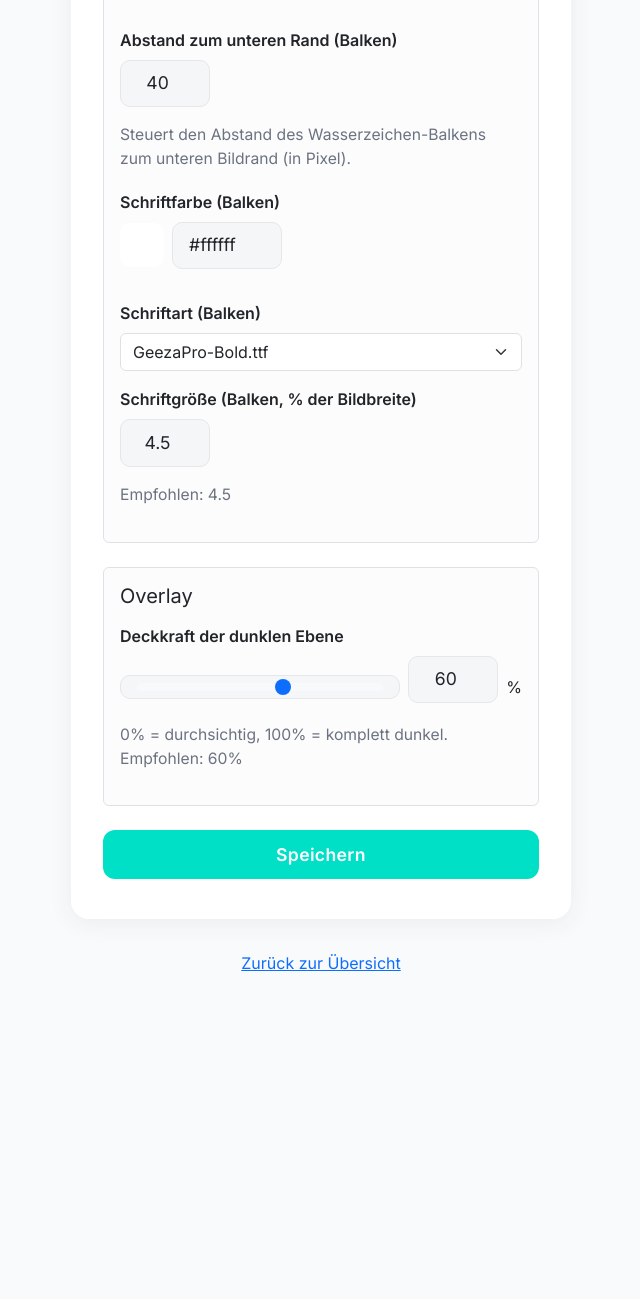
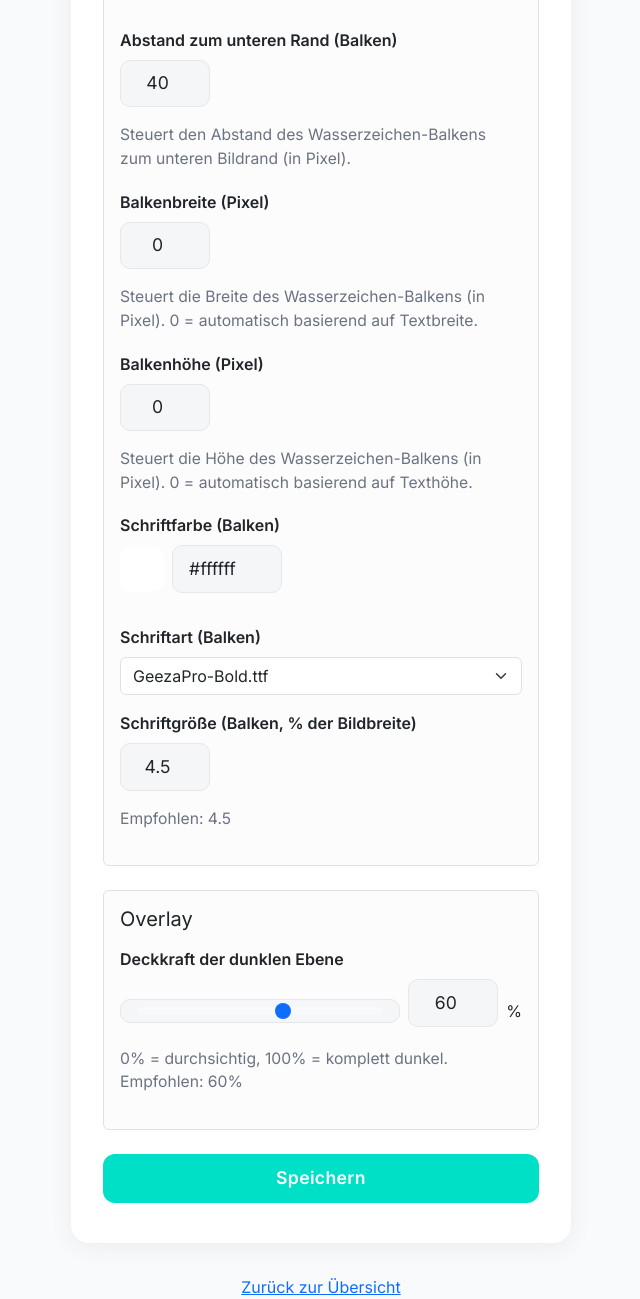
Before and after one commit to BrunoVince/ig_webapp, a Flask app: page /admin/edit/1 in a window 1280 px wide. Shown: the part 2063-3362 px from the top of the page, without its empty margins (319-959 px from the left). Before the commit the page ends 3034 px from the top, so only its background shows below. Run offline with Flask 2, Linux system fonts and the light colour scheme; the visitor is signed in with stand-in values (Sample User, id 1).

Commit message:
Balkenbreite und -höhe konfigurierbar

```diff
--- a/app.py
+++ b/app.py
@@ -179,9 +179,30 @@ def create_image_with_text_and_watermark(background_path, text, layout_key):
             watermark_font = ImageFont.load_default()
     watermark_font_color = hex_to_rgb(layout.get('watermark_font_color', '#ffffff'))
     watermark_bbox = draw.textbbox((0, 0), watermark['text'], font=watermark_font)
+    watermark_width = watermark_bbox[2] - watermark_bbox[0]
     watermark_height = watermark_bbox[3] - watermark_bbox[1]
+    watermark_offset_y = watermark_bbox[1]
     padding_y = int(watermark_height * 0.5)
-    bar_height = int(watermark_height + 2 * padding_y)
+    padding_x = int(watermark_width * 0.1)
+
+    # Balkenhöhe: entweder benutzerdefiniert oder automatisch berechnet
+    watermark_bar_height = int(layout.get('watermark_bar_height', 0))
+    if watermark_bar_height <= 0:
+        # Automatische Berechnung basierend auf Texthöhe
+        bar_height = int(watermark_height + 2 * padding_y)
+    else:
+        # Benutzerdefinierte Höhe
+        bar_height = watermark_bar_height
+
+    # Balkenbreite: entweder benutzerdefiniert oder automatisch berechnet
+    watermark_bar_width = int(layout.get('watermark_bar_width', 0))
+    if watermark_bar_width <= 0:
+        # Automatische Berechnung basierend auf Textbreite
+        bar_width = int(watermark_width + 2 * padding_x)
+    else:
+        # Benutzerdefinierte Breite
+        bar_width = watermark_bar_width
+
     reserved_bottom = bar_height + margin // 2
     reserved_top = max(logo_height + 30, 150)
     max_text_height = height - reserved_top - reserved_bottom - margin
@@ -317,21 +338,30 @@ def create_image_with_text_and_watermark(background_path, text, layout_key):
     watermark_width = watermark_bbox[2] - watermark_bbox[0]
     watermark_height = watermark_bbox[3] - watermark_bbox[1]
     watermark_offset_y = watermark_bbox[1]
-    padding_y = int(watermark_height * 0.5)
-    padding_x = int(watermark_width * 0.1)
-    bar_height = int(watermark_height + 2 * padding_y)
+
+    # Balkengröße aus der obigen Berechnung verwenden
     background_rect = Image.new('RGBA', (
-        int(watermark_width + 2 * padding_x),
+        bar_width,
         bar_height
     ), watermark['color'])
-    watermark_x = (width - watermark_width) // 2
+
+    # Balken horizontal zentrieren
+    bar_x = (width - bar_width) // 2
     bar_y = height - watermark_margin_bottom - bar_height // 2
+
     background_rect_pos = (
-        int(watermark_x - padding_x),
+        bar_x,
         bar_y
     )
+
     img.paste(background_rect, background_rect_pos, background_rect)
+
+    # Text horizontal zentrieren im Balken
+    watermark_x = (width - watermark_width) // 2
+
+    # Text vertikal zentrieren im Balken
     text_y = bar_y + (bar_height - watermark_height) // 2 - watermark_offset_y
+
     draw.text((watermark_x, text_y),
               watermark['text'],
               font=watermark_font,
@@ -427,9 +457,11 @@ def admin():
 def edit_layout(layout_key):
     if not session.get('is_admin'):
         return redirect(url_for('admin_login'))
+
     layouts = load_layouts()
     layout = layouts.get(layout_key, {})
     fonts = get_available_fonts()
+
     if request.method == 'POST':
         name = request.form['name']
         watermark_text = request.form['watermark_text']
@@ -447,16 +479,19 @@ def edit_layout(layout_key):
         watermark_font_color = request.form.get('watermark_font_color', '#ffffff')
         watermark_font = request.form.get('watermark_font', 'GeezaPro-Bold.ttf')
         watermark_font_size_percent = float(request.form.get('watermark_font_size_percent', 4.5))
+        watermark_bar_width = int(request.form.get('watermark_bar_width', 0))
+        watermark_bar_height = int(request.form.get('watermark_bar_height', 0))
         max_font_size_mode = request.form.get('max_font_size_mode', 'percent')
         max_font_size_value = float(request.form.get('max_font_size_value', 15.0))
-        # Logo-Upload
+        logo_size = int(request.form.get('logo_size', 120))
+        # Ursprüngliche Logo-Upload-Logik wiederherstellen
         logo_file = request.files.get('logo_file')
         logo_path = layout.get('logo_file', f'static/logos/{name}.png')
         if logo_file and logo_file.filename:
             filename = secure_filename(f'{name}.png')
             logo_path = os.path.join(LOGO_FOLDER, filename)
             logo_file.save(logo_path)
-        # Font-Upload
+        # Font-Upload bleibt wie gehabt
         font_file = request.files.get('font_file')
         if font_file and font_file.filename:
             font_filename = secure_filename(font_file.filename)
@@ -479,9 +514,11 @@ def edit_layout(layout_key):
             'watermark_font_color': watermark_font_color,
             'watermark_font': watermark_font,
             'watermark_font_size_percent': watermark_font_size_percent,
+            'watermark_bar_width': watermark_bar_width,
+            'watermark_bar_height': watermark_bar_height,
             'max_font_size_mode': max_font_size_mode,
             'max_font_size_value': max_font_size_value,
-            'logo_size': int(request.form.get('logo_size', 120)),
+            'logo_size': logo_size
         }
         if layout_key != name and layout_key in layouts:
             del layouts[layout_key]
--- a/layouts.json
+++ b/layouts.json
@@ -1,23 +1,26 @@
 {
   "JUNGSF4KTEN": {
     "watermark_text": "JUNGSF4KTEN",
-    "text_color": "#0F93B2",
+    "text_color": "#0f93b2",
     "logo_file": "static/logos/JUNGSF4KTEN.png",
     "watermark_color": "#0078ff",
     "opacity": 0.6,
-    "font": "GeezaPro-Bold.ttf",
-    "letter_spacing": -2,
-    "line_spacing": -11,
+    "font": "Roboto-ExtraBold.ttf",
+    "letter_spacing": 0,
+    "line_spacing": 7,
     "shadow_color": "#000000",
     "shadow_opacity": 180,
     "shadow_offset_x": 3,
     "shadow_offset_y": 3,
-    "watermark_margin_bottom": 40,
+    "watermark_margin_bottom": 114,
     "watermark_font_color": "#ffffff",
-    "watermark_font": "GeezaPro-Bold.ttf",
+    "watermark_font": "Roboto-ExtraBold.ttf",
     "watermark_font_size_percent": 4.5,
-    "max_font_size_percent": 15.0,
-    "logo_size": 120
+    "watermark_bar_width": 500,
+    "watermark_bar_height": 50,
+    "max_font_size_mode": "pixel",
+    "max_font_size_value": 60.0,
+    "logo_size": 170
   },
   "MADCHENF4KTEN": {
     "watermark_text": "MADCHENF4KTEN",
--- a/templates/edit_layout.html
+++ b/templates/edit_layout.html
@@ -166,6 +166,16 @@
                 <div class="form-text">Steuert den Abstand des Wasserzeichen-Balkens zum unteren Bildrand (in Pixel).</div>
             </div>
             <div class="mb-3">
+                <label for="watermark_bar_width" class="form-label">Balkenbreite (Pixel)</label>
+                <input type="number" class="form-control" id="watermark_bar_width" name="watermark_bar_width" min="0" max="1080" value="{{ layout.watermark_bar_width|default(0) }}">
+                <div class="form-text">Steuert die Breite des Wasserzeichen-Balkens (in Pixel). 0 = automatisch basierend auf Textbreite.</div>
+            </div>
+            <div class="mb-3">
+                <label for="watermark_bar_height" class="form-label">Balkenhöhe (Pixel)</label>
+                <input type="number" class="form-control" id="watermark_bar_height" name="watermark_bar_height" min="0" max="200" value="{{ layout.watermark_bar_height|default(0) }}">
+                <div class="form-text">Steuert die Höhe des Wasserzeichen-Balkens (in Pixel). 0 = automatisch basierend auf Texthöhe.</div>
+            </div>
+            <div class="mb-3">
                 <label for="watermark_font_color" class="form-label">Schriftfarbe (Balken)</label>
                 <div class="d-flex align-items-center gap-2">
                     <input type="color" class="form-control form-control-color" id="watermark_font_color" name="watermark_font_color" value="{{ layout.watermark_font_color|default('#ffffff') }}">
```
Also changed, not shown: static/logos/JUNGSF4KTEN.png (added).
